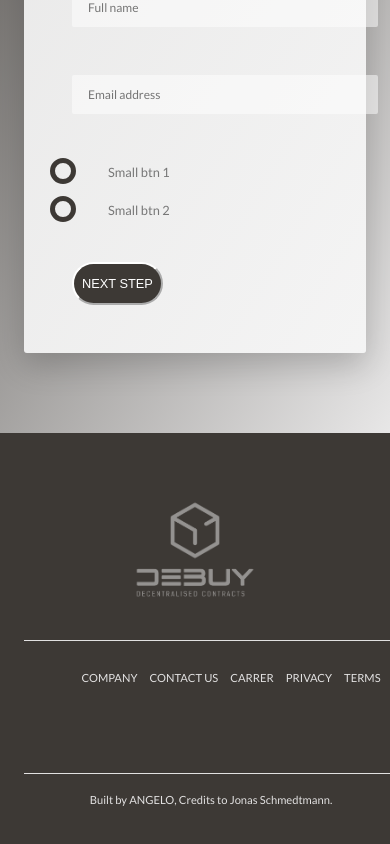
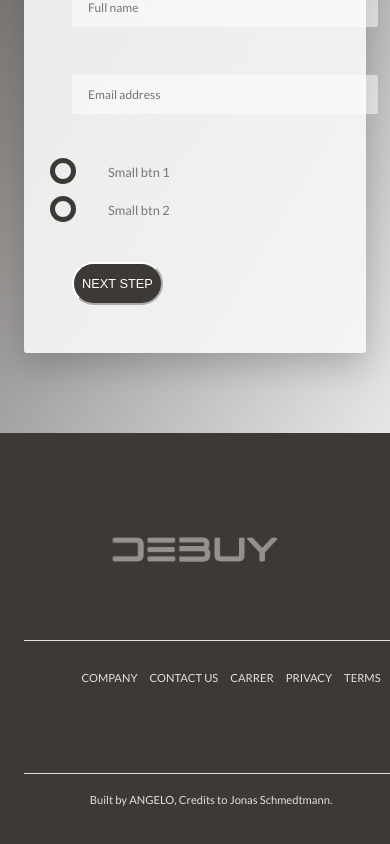
Before and after one commit to debuy-co/landingPage, a React (Create React App) app: page / in a window 390 px wide. Shown: the part 5970-6814 px from the top of the page. Built offline with nearby package versions, Linux system fonts and the light colour scheme.

Commit message:
Responsive Images: ArtDirection, DensitySwitching

```diff
--- a/src/components/layout/Footer.js
+++ b/src/components/layout/Footer.js
@@ -1,11 +1,37 @@
 import React from "react";
-import fullLogo from "../../assets/logo/full_transparent.png";
+import fullLogoHigh from "../../assets/logo/full_transparent_high.png";
+import fullLogoLow from "../../assets/logo/full_transparent_low.png";
+import logo from "../../assets/logo/logoname_transparent.png";
 
 function Footer() {
+  let logoDensitySwitching = `${fullLogoHigh} 2x, ${fullLogoLow} 1x`;
   return (
     <footer className="footer">
       <div className="footer__logo-box">
-        <img src={fullLogo} alt="fullLogo" className="footer__logo"></img>
+        {/* <img
+          //--> here we use the responsive image property - Density Switching
+          srcSet={logoDensitySwitching}
+          alt="fullLogo"
+          className="footer__logo"
+        ></img> */}
+
+        <picture
+        //--> here we use the responsive image property - Art Direction
+        //It means that we are going to tell the browser to use one image with one screen and another image with another screen width, so we want to make images depend on the screen width
+
+        //what is happening below is basically to use different sources for different cases, if the screen is below 37.5em == 600px, than we use the images that are inside <source/> otherwise we use the images that are inside <img>
+        >
+          <source
+            srcset={logo} //even if it is not a set "source" require scrset attribute
+            media="(max-width: 37.5em)"
+            className="footer__logo"
+          ></source>
+          <img
+            srcSet={logoDensitySwitching}
+            alt="fullLogo"
+            className="footer__logo"
+          ></img>
+        </picture>
       </div>
       <div className="row">
         <div className="col-1-of-2">
```
Also changed, not shown: src/assets/logo/full_transparent_high.png (renamed from src/assets/logo/full_transparent.png), src/assets/logo/full_transparent_low.png (added).
